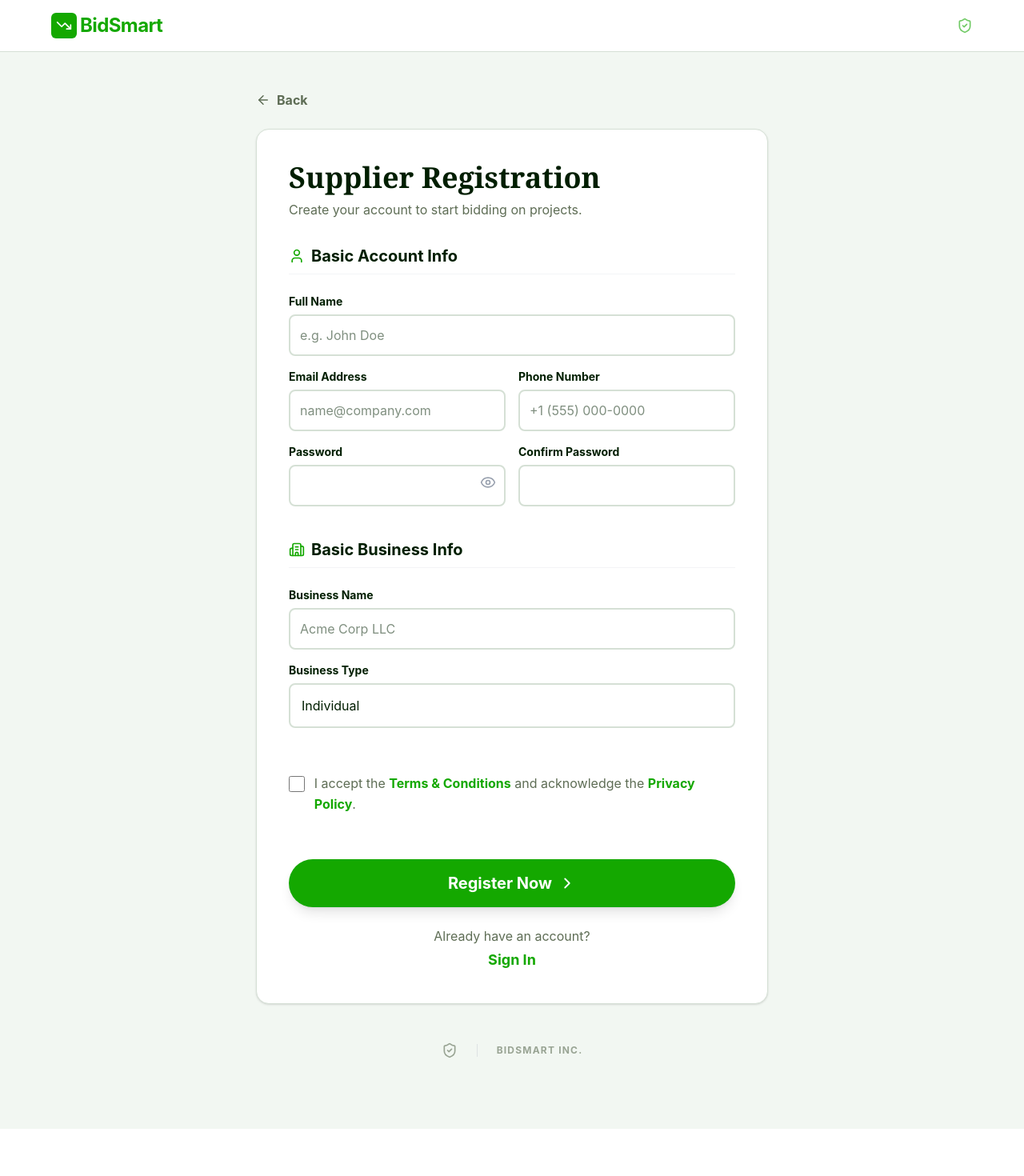
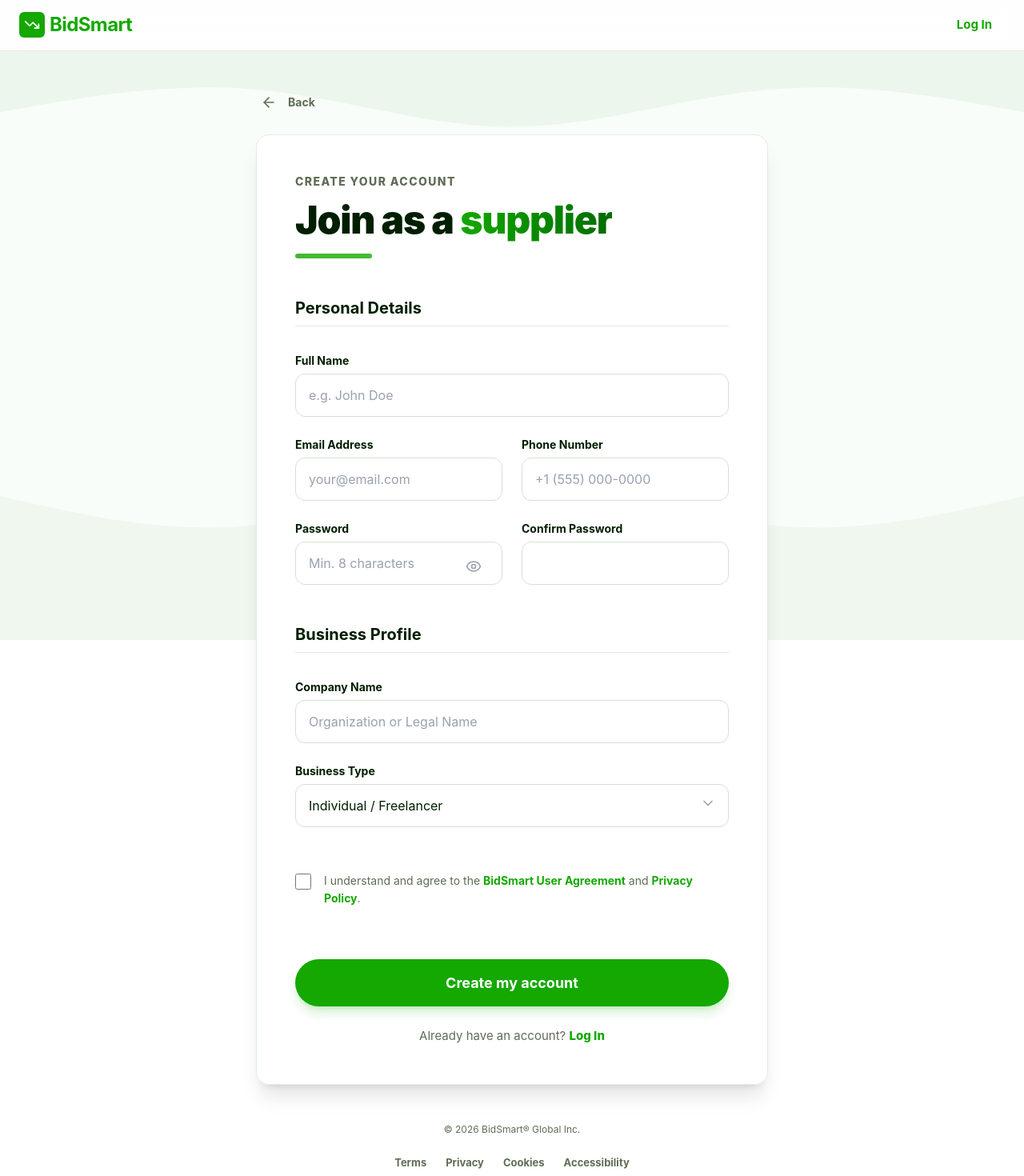
Before and after one commit to faris-dm/Reverse-Action-System, a React (Vite) app in the folder Client/: page /supplerform in a window 1280 px wide. Shown: the top 1470 px of the page at 80% size. Before the commit the page ends 1411 px from the top, so only its background shows below. Built offline with nearby package versions, Linux system fonts and the light colour scheme.

Commit message:
addded a buyer registration page   to  registor as a supplier

```diff
--- a/Client/src/components/Registor/supplierRegistor.jsx
+++ b/Client/src/components/Registor/supplierRegistor.jsx
@@ -70,22 +70,53 @@ const App = () => {
     }, 1500);
   };
 
+  // Static Ocean Wave Background
+  const WaveBackground = () => (
+    <div className="fixed inset-0 z-0 overflow-hidden pointer-events-none bg-[#f9fdf9]">
+      {/* Top Left Waves */}
+      <div className="absolute top-0 left-0 w-full h-[25vh] md:h-[35vh] opacity-30 rotate-180 transform -scale-x-100">
+        <svg
+          viewBox="0 0 1440 320"
+          className="w-full h-full"
+          preserveAspectRatio="none"
+        >
+          <path
+            fill="#d1e9d1"
+            d="M0,160L60,170.7C120,181,240,203,360,192C480,181,600,139,720,138.7C840,139,960,181,1080,192C1200,203,1320,181,1380,170.7L1440,160L1440,320L1380,320C1320,320,1200,320,1080,320C960,320,840,320,720,320C600,320,480,320,360,320C240,320,120,320,60,320L0,320Z"
+          ></path>
+        </svg>
+      </div>
+      {/* Bottom Right Waves */}
+      <div className="absolute bottom-0 left-0 w-full h-[35vh] md:h-[45vh] opacity-40">
+        <svg
+          viewBox="0 0 1440 320"
+          className="w-full h-full"
+          preserveAspectRatio="none"
+        >
+          <path
+            fill="#e2f0e2"
+            d="M0,160L60,170.7C120,181,240,203,360,192C480,181,600,139,720,138.7C840,139,960,181,1080,192C1200,203,1320,181,1380,170.7L1440,160L1440,320L1380,320C1320,320,1200,320,1080,320C960,320,840,320,720,320C600,320,480,320,360,320C240,320,120,320,60,320L0,320Z"
+          ></path>
+        </svg>
+      </div>
+    </div>
+  );
+
   if (submitted) {
     return (
-      <div className="min-h-screen bg-white md:bg-[#f2f7f2] flex items-center justify-center p-4">
-        <div className="bg-white p-8 md:rounded-2xl md:shadow-sm md:border border-[#d5e0d5] max-w-md w-full text-center animate-in zoom-in-95 duration-300">
+      <div className="min-h-screen flex items-center justify-center p-6 relative">
+        <WaveBackground />
+        <div className="bg-white p-8 md:rounded-2xl shadow-xl border border-[#e4ebe4] max-w-md w-full text-center animate-in zoom-in-95 duration-300 relative z-10">
           <div className="w-20 h-20 bg-[#14a800]/10 rounded-full flex items-center justify-center mx-auto mb-6">
             <CheckCircle2 className="w-12 h-12 text-[#14a800]" />
           </div>
-          <h2 className="text-2xl font-serif font-bold text-[#001e00] mb-2">
-            Registration Successful!
-          </h2>
+          <h2 className="text-2xl font-bold text-[#001e00] mb-2">Success!</h2>
           <p className="text-[#5e6d55] mb-8">
-            Welcome to BidSmart, <strong>{formData.fullName}</strong>. You can
-            now access your dashboard.
+            Welcome to BidSmart, <strong>{formData.fullName}</strong>. Your
+            account is ready.
           </p>
           <button className="w-full py-4 bg-[#14a800] text-white rounded-full font-bold hover:bg-[#108a00] transition-all text-lg shadow-md">
-            Go to Dashboard
+            Get Started
           </button>
         </div>
       </div>
@@ -93,51 +124,68 @@ const App = () => {
   }
 
   return (
-    <div className="min-h-screen bg-white md:bg-[#f2f7f2] font-sans text-[#001e00]">
-      {/* Navbar */}
-      <header className="bg-white border-b border-[#d5e0d5] py-4 px-6 sticky top-0 z-50">
-        <div className="max-w-6xl mx-auto flex justify-between items-center">
-          <div className="flex items-center gap-1">
+    <div className="min-h-screen font-sans text-[#001e00] relative overflow-x-hidden pb-12 selection:bg-[#14a800]/20">
+      <WaveBackground />
+
+      {/* Navbar - Sticky & Responsive */}
+      <header className="bg-white/90 backdrop-blur-md border-b border-[#e4ebe4] py-3 px-4 md:px-6 sticky top-0 z-50">
+        <div className="max-w-7xl mx-auto flex justify-between items-center">
+          <div className="flex items-center gap-1.5 cursor-pointer">
             <div className="bg-[#14a800] p-1.5 rounded-md">
               <TrendingDown className="w-5 h-5 text-white" />
             </div>
-            <span className="text-2xl font-bold tracking-tight text-[#14a800]">
+            <span className="text-xl md:text-2xl font-bold tracking-tight text-[#14a800]">
               BidSmart
             </span>
           </div>
-          <div className="hidden md:block">
-            <ShieldCheck size={20} className="text-[#14a800] opacity-60" />
-          </div>
+          <button className="text-[15px] font-bold text-[#14a800] hover:bg-[#14a800]/5 px-4 py-2 rounded-full transition-colors">
+            Log In
+          </button>
         </div>
       </header>
 
-      <main className="max-w-2xl mx-auto py-6 md:py-12 px-4">
+      <main className="max-w-2xl mx-auto py-6 md:py-12 px-4 relative z-10">
         {/* Back Button */}
-        <button className="flex items-center gap-2 text-[#5e6d55] hover:text-[#14a800] font-bold mb-6 transition-colors">
-          <ArrowLeft size={18} />
-          <span>Back</span>
+        <button
+          type="button"
+          onClick={() => window.history.back()}
+          className="flex items-center gap-2 text-[#5e6d55] hover:text-[#14a800] transition-colors mb-6 group active:scale-95 touch-manipulation"
+        >
+          <div className="p-1.5 rounded-full group-hover:bg-[#14a800]/10 transition-colors">
+            <ArrowLeft className="w-5 h-5" />
+          </div>
+          <span className="font-bold text-sm">Back</span>
         </button>
 
-        <div className="bg-white md:rounded-2xl md:border md:border-[#d5e0d5] md:shadow-sm overflow-hidden">
-          <div className="p-6 md:p-10">
-            <h1 className="text-3xl md:text-4xl font-serif font-bold text-[#001e00] mb-2">
-              Supplier Registration
+        {/* Form Container - Mobile: No rounded corners/border, Desktop: Rounded/Shadow */}
+        <div className="bg-white/95 backdrop-blur-sm rounded-2xl md:shadow-xl md:border border-[#e4ebe4] overflow-hidden">
+          <div className="p-6 md:p-12">
+            {/* Responsive Heading */}
+            <div className="mb-8 md:mb-12">
+              <span className="text-[#5e6d55] text-xs md:text-sm font-extrabold uppercase tracking-widest block mb-2">
+                Create your account
+              </span>
+              <h1 className="text-3xl md:text-5xl leading-tight font-black tracking-tight mb-3">
+                Join as a{" "}
+                <span className="bg-gradient-to-r from-[#14a800] to-[#006d00] bg-clip-text text-transparent">
+                  supplier
+                </span>
               </h1>
-            <p className="text-[#5e6d55] mb-8">
-              Create your account to start bidding on projects.
-            </p>
-
-            <form onSubmit={handleSubmit} className="space-y-10">
-              {/* Section 1: Basic Account Info */}
-              <section className="space-y-6">
-                <div className="flex items-center gap-2 border-b border-gray-100 pb-2">
-                  <User className="w-5 h-5 text-[#14a800]" />
-                  <h2 className="text-xl font-bold">Basic Account Info</h2>
+              <div className="h-1.5 w-16 md:w-24 bg-[#14a800] rounded-full opacity-80"></div>
             </div>
 
-                <div className="space-y-4">
+            <form onSubmit={handleSubmit} className="space-y-10 md:space-y-12">
+              {/* Section: Personal Details */}
+              <section className="space-y-6 md:space-y-8">
+                <div className="flex items-center gap-2 border-b border-[#e4ebe4] pb-2">
+                  <h2 className="text-lg md:text-xl font-bold text-[#001e00]">
+                    Personal Details
+                  </h2>
+                </div>
+
+                <div className="grid grid-cols-1 gap-5 md:gap-6">
                   <div>
-                    <label className="block text-sm font-bold mb-1.5">
+                    <label className="block text-[14px] font-bold mb-1.5 text-[#001e00]">
                       Full Name
                     </label>
                     <input
@@ -145,22 +193,22 @@ const App = () => {
                       value={formData.fullName}
                       onChange={handleInputChange}
                       placeholder="e.g. John Doe"
-                      className={`w-full p-3 rounded-lg border-2 outline-none transition-all text-base ${
+                      className={`w-full px-4 py-3.5 rounded-xl border outline-none transition-all text-[16px] placeholder:text-gray-400 ${
                         errors.fullName
                           ? "border-red-500 bg-red-50"
-                          : "border-[#d5e0d5] focus:border-[#14a800]"
+                          : "border-[#d5e0d5] focus:border-[#14a800] focus:ring-4 focus:ring-[#14a800]/10"
                       }`}
                     />
                     {errors.fullName && (
-                      <p className="text-xs text-red-600 mt-1 font-medium">
+                      <p className="text-xs text-red-600 mt-1.5 font-semibold px-1">
                         {errors.fullName}
                       </p>
                     )}
                   </div>
 
-                  <div className="grid grid-cols-1 md:grid-cols-2 gap-4">
+                  <div className="grid grid-cols-1 md:grid-cols-2 gap-5 md:gap-6">
                     <div>
-                      <label className="block text-sm font-bold mb-1.5">
+                      <label className="block text-[14px] font-bold mb-1.5 text-[#001e00]">
                         Email Address
                       </label>
                       <input
@@ -168,21 +216,21 @@ const App = () => {
                         name="email"
                         value={formData.email}
                         onChange={handleInputChange}
-                        placeholder="name@company.com"
-                        className={`w-full p-3 rounded-lg border-2 outline-none transition-all text-base ${
+                        placeholder="your@email.com"
+                        className={`w-full px-4 py-3.5 rounded-xl border outline-none transition-all text-[16px] placeholder:text-gray-400 ${
                           errors.email
                             ? "border-red-500 bg-red-50"
-                            : "border-[#d5e0d5] focus:border-[#14a800]"
+                            : "border-[#d5e0d5] focus:border-[#14a800] focus:ring-4 focus:ring-[#14a800]/10"
                         }`}
                       />
                       {errors.email && (
-                        <p className="text-xs text-red-600 mt-1 font-medium">
+                        <p className="text-xs text-red-600 mt-1.5 font-semibold px-1">
                           {errors.email}
                         </p>
                       )}
                     </div>
                     <div>
-                      <label className="block text-sm font-bold mb-1.5">
+                      <label className="block text-[14px] font-bold mb-1.5 text-[#001e00]">
                         Phone Number
                       </label>
                       <input
@@ -191,14 +239,14 @@ const App = () => {
                         value={formData.phone}
                         onChange={handleInputChange}
                         placeholder="+1 (555) 000-0000"
-                        className="w-full p-3 rounded-lg border-2 border-[#d5e0d5] focus:border-[#14a800] outline-none transition-all text-base"
+                        className="w-full px-4 py-3.5 rounded-xl border border-[#d5e0d5] focus:border-[#14a800] focus:ring-4 focus:ring-[#14a800]/10 outline-none transition-all text-[16px] placeholder:text-gray-400"
                       />
                     </div>
                   </div>
 
-                  <div className="grid grid-cols-1 md:grid-cols-2 gap-4">
+                  <div className="grid grid-cols-1 md:grid-cols-2 gap-5 md:gap-6">
                     <div className="relative">
-                      <label className="block text-sm font-bold mb-1.5">
+                      <label className="block text-[14px] font-bold mb-1.5 text-[#001e00]">
                         Password
                       </label>
                       <input
@@ -206,16 +254,17 @@ const App = () => {
                         name="password"
                         value={formData.password}
                         onChange={handleInputChange}
-                        className={`w-full p-3 rounded-lg border-2 outline-none transition-all text-base ${
+                        placeholder="Min. 8 characters"
+                        className={`w-full px-4 py-3.5 rounded-xl border outline-none transition-all text-[16px] placeholder:text-gray-400 ${
                           errors.password
                             ? "border-red-500 bg-red-50"
-                            : "border-[#d5e0d5] focus:border-[#14a800]"
+                            : "border-[#d5e0d5] focus:border-[#14a800] focus:ring-4 focus:ring-[#14a800]/10"
                         }`}
                       />
                       <button
                         type="button"
                         onClick={() => setShowPassword(!showPassword)}
-                        className="absolute right-3 top-[38px] text-gray-400 hover:text-[#14a800]"
+                        className="absolute right-4 top-[38px] text-gray-400 hover:text-[#14a800] h-10 w-10 flex items-center justify-center rounded-full active:bg-gray-100 transition-colors"
                       >
                         {showPassword ? (
                           <EyeOff size={20} />
@@ -225,7 +274,7 @@ const App = () => {
                       </button>
                     </div>
                     <div>
-                      <label className="block text-sm font-bold mb-1.5">
+                      <label className="block text-[14px] font-bold mb-1.5 text-[#001e00]">
                         Confirm Password
                       </label>
                       <input
@@ -233,87 +282,92 @@ const App = () => {
                         name="confirmPassword"
                         value={formData.confirmPassword}
                         onChange={handleInputChange}
-                        className={`w-full p-3 rounded-lg border-2 outline-none transition-all text-base ${
+                        className={`w-full px-4 py-3.5 rounded-xl border outline-none transition-all text-[16px] ${
                           errors.confirmPassword
                             ? "border-red-500 bg-red-50"
-                            : "border-[#d5e0d5] focus:border-[#14a800]"
+                            : "border-[#d5e0d5] focus:border-[#14a800] focus:ring-4 focus:ring-[#14a800]/10"
                         }`}
                       />
                     </div>
                   </div>
-                  {(errors.password || errors.confirmPassword) && (
-                    <p className="text-xs text-red-600 font-medium">
-                      {errors.password || errors.confirmPassword}
-                    </p>
-                  )}
                 </div>
               </section>
 
-              {/* Section 2: Basic Business Info */}
-              <section className="space-y-6">
-                <div className="flex items-center gap-2 border-b border-gray-100 pb-2">
-                  <Building2 className="w-5 h-5 text-[#14a800]" />
-                  <h2 className="text-xl font-bold">Basic Business Info</h2>
+              {/* Section: Business Profile */}
+              <section className="space-y-6 md:space-y-8">
+                <div className="flex items-center gap-2 border-b border-[#e4ebe4] pb-2">
+                  <h2 className="text-lg md:text-xl font-bold text-[#001e00]">
+                    Business Profile
+                  </h2>
                 </div>
 
-                <div className="space-y-4">
+                <div className="grid grid-cols-1 gap-5 md:gap-6">
                   <div>
-                    <label className="block text-sm font-bold mb-1.5">
-                      Business Name
+                    <label className="block text-[14px] font-bold mb-1.5 text-[#001e00]">
+                      Company Name
                     </label>
                     <input
                       name="businessName"
                       value={formData.businessName}
                       onChange={handleInputChange}
-                      placeholder="Acme Corp LLC"
-                      className={`w-full p-3 rounded-lg border-2 outline-none transition-all text-base ${
+                      placeholder="Organization or Legal Name"
+                      className={`w-full px-4 py-3.5 rounded-xl border outline-none transition-all text-[16px] placeholder:text-gray-400 ${
                         errors.businessName
                           ? "border-red-500 bg-red-50"
-                          : "border-[#d5e0d5] focus:border-[#14a800]"
+                          : "border-[#d5e0d5] focus:border-[#14a800] focus:ring-4 focus:ring-[#14a800]/10"
                       }`}
                     />
                     {errors.businessName && (
-                      <p className="text-xs text-red-600 mt-1 font-medium">
+                      <p className="text-xs text-red-600 mt-1.5 font-semibold px-1">
                         {errors.businessName}
                       </p>
                     )}
                   </div>
 
                   <div>
-                    <label className="block text-sm font-bold mb-1.5">
+                    <label className="block text-[14px] font-bold mb-1.5 text-[#001e00]">
                       Business Type
                     </label>
+                    <div className="relative">
                       <select
                         name="businessType"
                         value={formData.businessType}
                         onChange={handleInputChange}
-                      className="w-full p-3.5 rounded-lg border-2 border-[#d5e0d5] focus:border-[#14a800] outline-none bg-white text-base appearance-none cursor-pointer"
+                        className="w-full px-4 py-3.5 rounded-xl border border-[#d5e0d5] focus:border-[#14a800] focus:ring-4 focus:ring-[#14a800]/10 outline-none bg-white text-[16px] appearance-none cursor-pointer"
                       >
-                      <option value="Individual">Individual</option>
-                      <option value="Company">Company / LLC</option>
+                        <option value="Individual">
+                          Individual / Freelancer
+                        </option>
+                        <option value="Company">Agency / LLC</option>
                         <option value="Partnership">Partnership</option>
-                      <option value="Enterprise">Enterprise</option>
+                        <option value="Enterprise">Corporation</option>
                       </select>
+                      <div className="absolute right-4 top-[14px] pointer-events-none text-gray-400">
+                        <ChevronRight className="w-5 h-5 rotate-90" />
+                      </div>
+                    </div>
                   </div>
                 </div>
               </section>
 
-              {/* Combined Verification */}
-              <section className="pt-4">
-                <label className="flex items-start gap-3 cursor-pointer group">
+              {/* Terms Section */}
+              <section className="pt-2">
+                <label className="flex items-start gap-4 cursor-pointer group select-none">
+                  <div className="mt-0.5">
                     <input
                       type="checkbox"
                       name="agreementsAccepted"
                       checked={formData.agreementsAccepted}
                       onChange={handleInputChange}
-                    className="w-5 h-5 mt-1 accent-[#14a800] rounded"
+                      className="w-5 h-5 accent-[#14a800] rounded-md cursor-pointer border-[#d5e0d5] focus:ring-[#14a800]"
                     />
-                  <span className="text-sm md:text-base text-[#5e6d55] leading-relaxed">
-                    I accept the{" "}
+                  </div>
+                  <span className="text-[14px] text-[#5e6d55] leading-relaxed">
+                    I understand and agree to the{" "}
                     <span className="text-[#14a800] font-bold hover:underline">
-                      Terms & Conditions
+                      BidSmart User Agreement
                     </span>{" "}
-                    and acknowledge the{" "}
+                    and{" "}
                     <span className="text-[#14a800] font-bold hover:underline">
                       Privacy Policy
                     </span>
@@ -321,37 +375,35 @@ const App = () => {
                   </span>
                 </label>
                 {errors.agreementsAccepted && (
-                  <p className="text-xs text-red-600 mt-1 font-medium ml-8">
-                    Please accept the agreements to continue.
+                  <p className="text-xs text-red-600 mt-2 font-bold px-1">
+                    Please accept terms to continue.
                   </p>
                 )}
               </section>
 
-              {/* Action Button & Sign In Link */}
+              {/* Action Buttons */}
               <div className="pt-4 space-y-6">
                 <button
                   type="submit"
                   disabled={isSubmitting}
-                  className="w-full py-4 bg-[#14a800] text-white font-bold rounded-full hover:bg-[#108a00] shadow-lg hover:shadow-xl transition-all disabled:opacity-50 text-xl flex items-center justify-center gap-2"
+                  className="w-full py-4 bg-[#14a800] text-white font-bold rounded-full hover:bg-[#108a00] active:scale-[0.98] transition-all disabled:opacity-50 text-[18px] flex items-center justify-center gap-2 shadow-lg shadow-[#14a800]/20 touch-manipulation"
                 >
                   {isSubmitting ? (
                     <div className="w-6 h-6 border-3 border-white/30 border-t-white rounded-full animate-spin"></div>
                   ) : (
-                    <>
-                      Register Now <ChevronRight size={22} />
-                    </>
+                    "Create my account"
                   )}
                 </button>
 
-                <div className="flex flex-col items-center justify-center gap-1">
-                  <p className="text-[#5e6d55] text-base">
-                    Already have an account?
-                  </p>
+                <div className="text-center">
+                  <span className="text-[#5e6d55] text-[15px]">
+                    Already have an account?{" "}
+                  </span>
                   <button
                     type="button"
-                    className="text-[#14a800] font-bold text-lg hover:underline transition-all"
+                    className="text-[#14a800] font-extrabold text-[15px] hover:underline transition-all"
                   >
-                    Sign In
+                    Log In
                   </button>
                 </div>
               </div>
@@ -359,16 +411,18 @@ const App = () => {
           </div>
         </div>
 
-        {/* Footer */}
-        <div className="mt-12 mb-10 text-center px-6 text-[#5e6d55]">
-          <div className="flex justify-center items-center gap-6 opacity-60">
-            <ShieldCheck size={20} />
-            <div className="h-4 w-[1px] bg-gray-300"></div>
-            <p className="text-xs font-bold uppercase tracking-widest">
-              BidSmart Inc.
-            </p>
+        {/* Responsive Footer */}
+        <footer className="mt-12 text-center text-[#5e6d55] px-4 space-y-6">
+          <p className="text-xs">© 2026 BidSmart® Global Inc.</p>
+          <div className="flex flex-wrap justify-center gap-x-6 gap-y-3 font-bold text-[13px]">
+            <span className="hover:text-[#14a800] cursor-pointer">Terms</span>
+            <span className="hover:text-[#14a800] cursor-pointer">Privacy</span>
+            <span className="hover:text-[#14a800] cursor-pointer">Cookies</span>
+            <span className="hover:text-[#14a800] cursor-pointer">
+              Accessibility
+            </span>
           </div>
-        </div>
+        </footer>
       </main>
     </div>
   );
```
Lines whose indentation alone changed are shown as unchanged.
